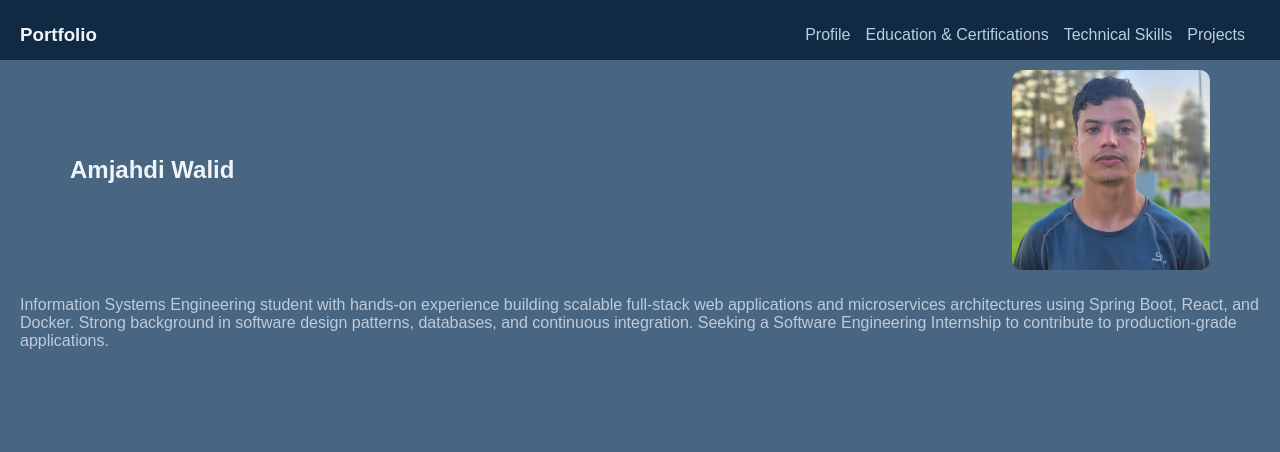
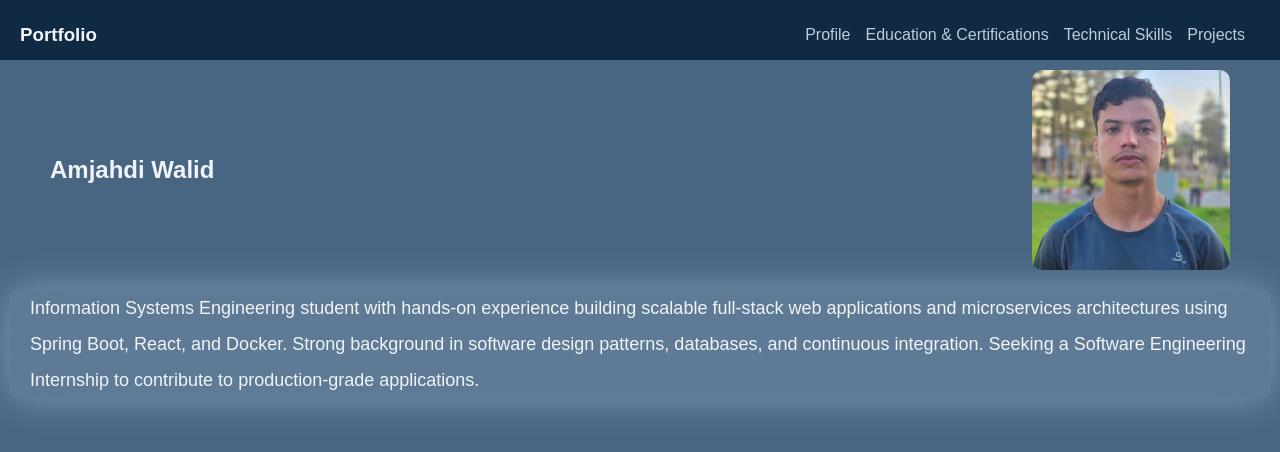
Before and after one commit to walid-amjahdi/Portfolio, a React (Create React App) app: page / in a window 1280 px wide. Shown: the top 452 px of the page. Built offline with nearby package versions, Linux system fonts and the light colour scheme.

Commit message:
dev the profile comp

```diff
--- a/src/App.js
+++ b/src/App.js
@@ -1,4 +1,4 @@
-import './App.css';
+import './Styles/App.css';
 import { Header } from './Component/Header';
 import { Main } from './Component/Main';
 import { BrowserRouter , Routes , Route } from 'react-router-dom';
--- a/src/App.css
+++ b/src/Styles/App.css
@@ -1,9 +1,16 @@
-body
-{
-    margin: 0px;
+html,
+body {
+    margin: 0;
     background-color: #486581;
-    color: 	#bcccdc;
+    color: #bcccdc;
     font-family: Arial, Helvetica, sans-serif;
+
+    scrollbar-width: none;
+}
+
+html::-webkit-scrollbar,
+body::-webkit-scrollbar {
+    display: none;
 }
 h3
 {
--- a/src/Styles/Profile.css
+++ b/src/Styles/Profile.css
@@ -14,7 +14,14 @@
     padding: 10px 50px;
     align-items: center;
 }
-.profile
+.profile > p
 {
     padding: 0px 20px;
+    color: #f0f4f8;
+    font-size: 18px;
+    background-color:  rgba(130, 154, 177, 0.4);
+    border-radius: 5px;
+    margin: 10px;
+    line-height: 2;
+    box-shadow: 0px 0px 40px #829ab1;
 }
```
